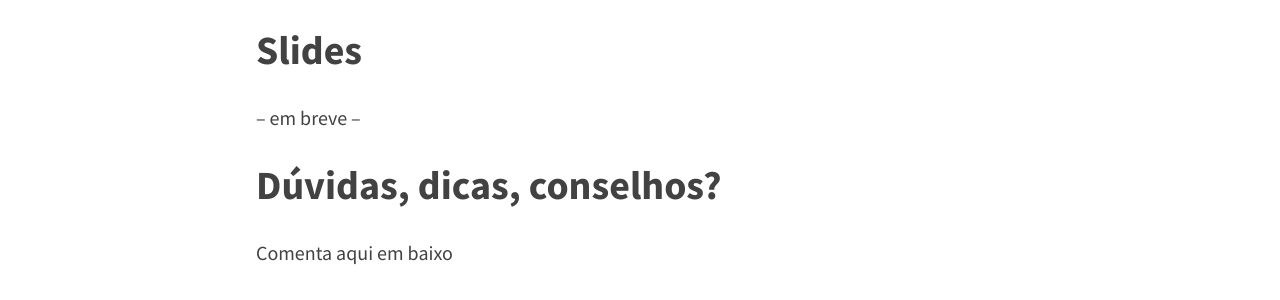
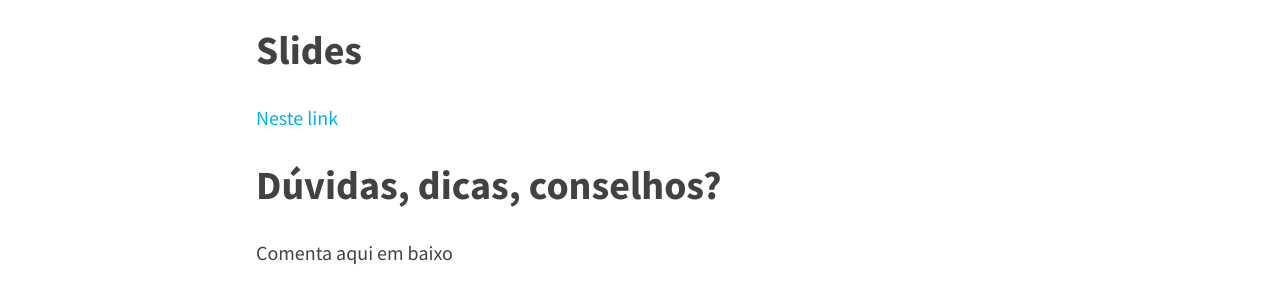
Before and after one commit to crud-abc/crud-abc.github.io, a Jekyll site: the page built from _posts/2016-11-11-crud-abc-2-lancando-para-a-nuvem-usando-aws.md, in a window 1280 px wide and 900 px high, scrolled down 2409 px. Shown: the part 155-455 px from the top of the window. Built offline with Jekyll 4.4.1, drawn with Linux system fonts in a browser that asks for light colours; nearby versions of some CDN libraries; comment, search, counter and statistics services are not loaded.

Commit message:
Add slide link

```diff
--- a/_posts/2016-11-11-crud-abc-2-lancando-para-a-nuvem-usando-aws.md
+++ b/_posts/2016-11-11-crud-abc-2-lancando-para-a-nuvem-usando-aws.md
@@ -58,7 +58,7 @@ Após o Meetup vamos almoçar juntos (quem quiser) e até podemos conversar mais
 
 ## Slides
 
--- em breve --
+[Neste link](http://bit.ly/crud-2)
 
 ## Dúvidas, dicas, conselhos?
 
```
